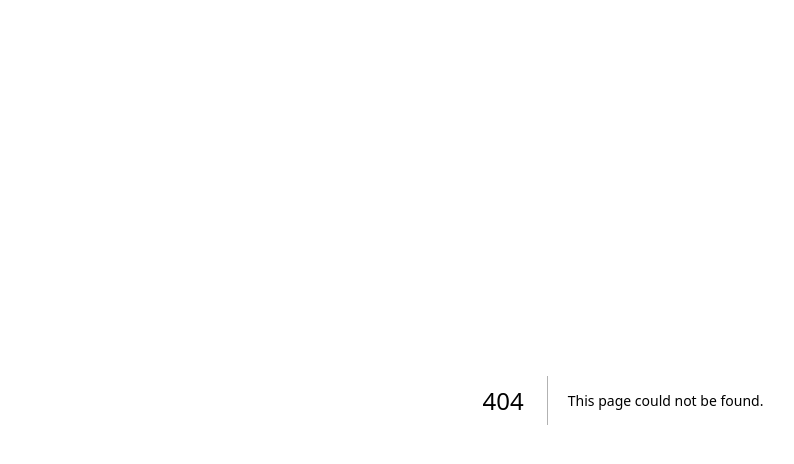
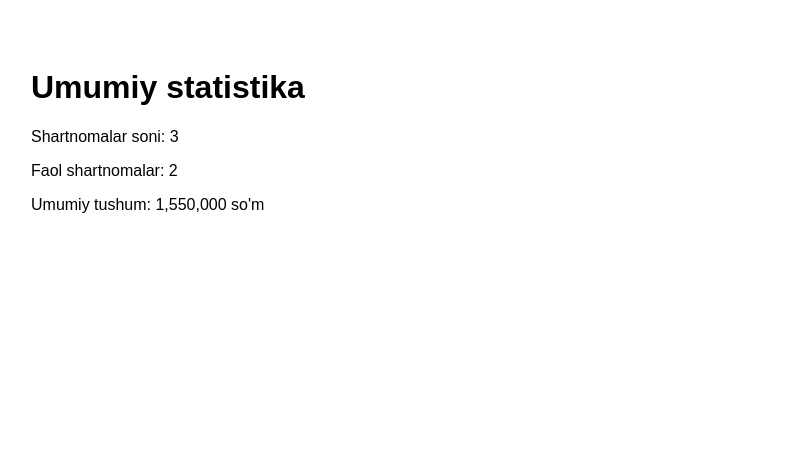
Before and after one commit to areccmith204-png/talant-team, a Next.js app: page /statistics in a window 1280 px wide. Before the commit this address had no page. Shown: the top 464 px of the page, without its empty margins (17-811 px from the left). Built offline with nearby package versions, Linux system fonts and the light colour scheme.

Commit message:
Implement StatisticsPage component with contract data

```diff
--- /dev/null
+++ b/app/statistics/page.jsx
@@ -0,0 +1,29 @@
+// app/statistics/page.jsx
+"use client";
+
+import { useState } from "react";
+
+const dummyContracts = [
+  { id: 1, name: "Shartnoma 1", amount: 500000, status: "Faol" },
+  { id: 2, name: "Shartnoma 2", amount: 750000, status: "Tugagan" },
+  { id: 3, name: "Shartnoma 3", amount: 300000, status: "Faol" },
+];
+
+export default function StatisticsPage() {
+  const [contracts] = useState(dummyContracts);
+
+  const totalAmount = contracts.reduce((sum, c) => sum + c.amount, 0);
+  const activeContracts = contracts.filter((c) => c.status === "Faol").length;
+
+  return (
+    <div style={{ padding: 40, fontFamily: "sans-serif" }}>
+      <h1>Umumiy statistika</h1>
+
+      <div style={{ marginTop: 20 }}>
+        <p>Shartnomalar soni: {contracts.length}</p>
+        <p>Faol shartnomalar: {activeContracts}</p>
+        <p>Umumiy tushum: {totalAmount.toLocaleString()} so'm</p>
+      </div>
+    </div>
+  );
+}
```
